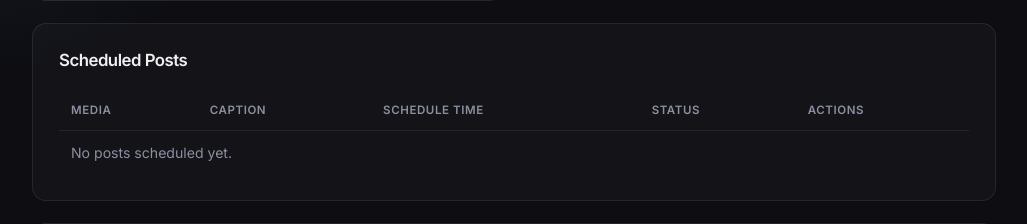
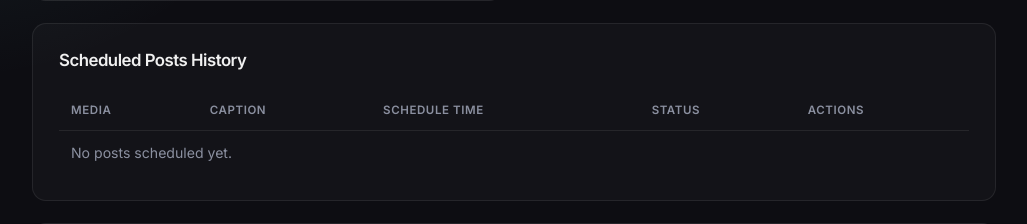
Before and after one commit to aaron35tobias/tiktok-scheduler, a Django app: page /dashboard/ in a window 1280 px wide. Shown: the part 1466-1690 px from the top of the page, without its empty margins (244-1271 px from the left). Run offline with Django 5.2, Linux system fonts and the light colour scheme; parts of the project's set-up code (start-up, migrations or seed data) failed here and were passed over.

Commit message:
style: rename Scheduled Posts section heading to Scheduled Posts History

```diff
--- a/core/templates/core/dashboard.html
+++ b/core/templates/core/dashboard.html
@@ -409,7 +409,7 @@
 
         <!-- Scheduled Posts Table -->
         <div class="card" id="scheduled">
-            <h2>Scheduled Posts</h2>
+            <h2>Scheduled Posts History</h2>
             <div class="table-wrap">
                 <table class="posts">
                     <thead><tr><th>Media</th><th>Caption</th><th>Schedule Time</th><th>Status</th><th>Actions</th></tr></thead>
```
